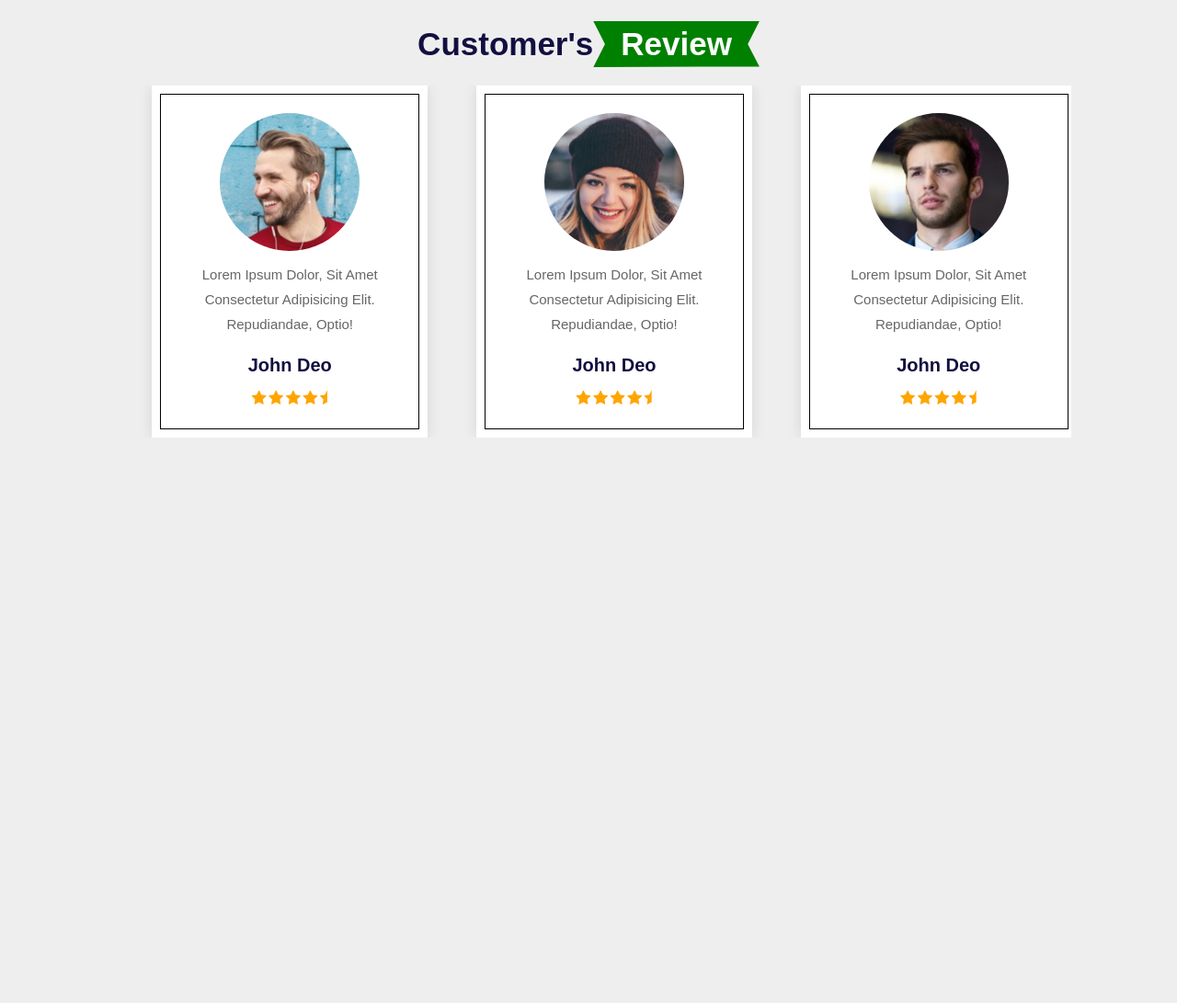
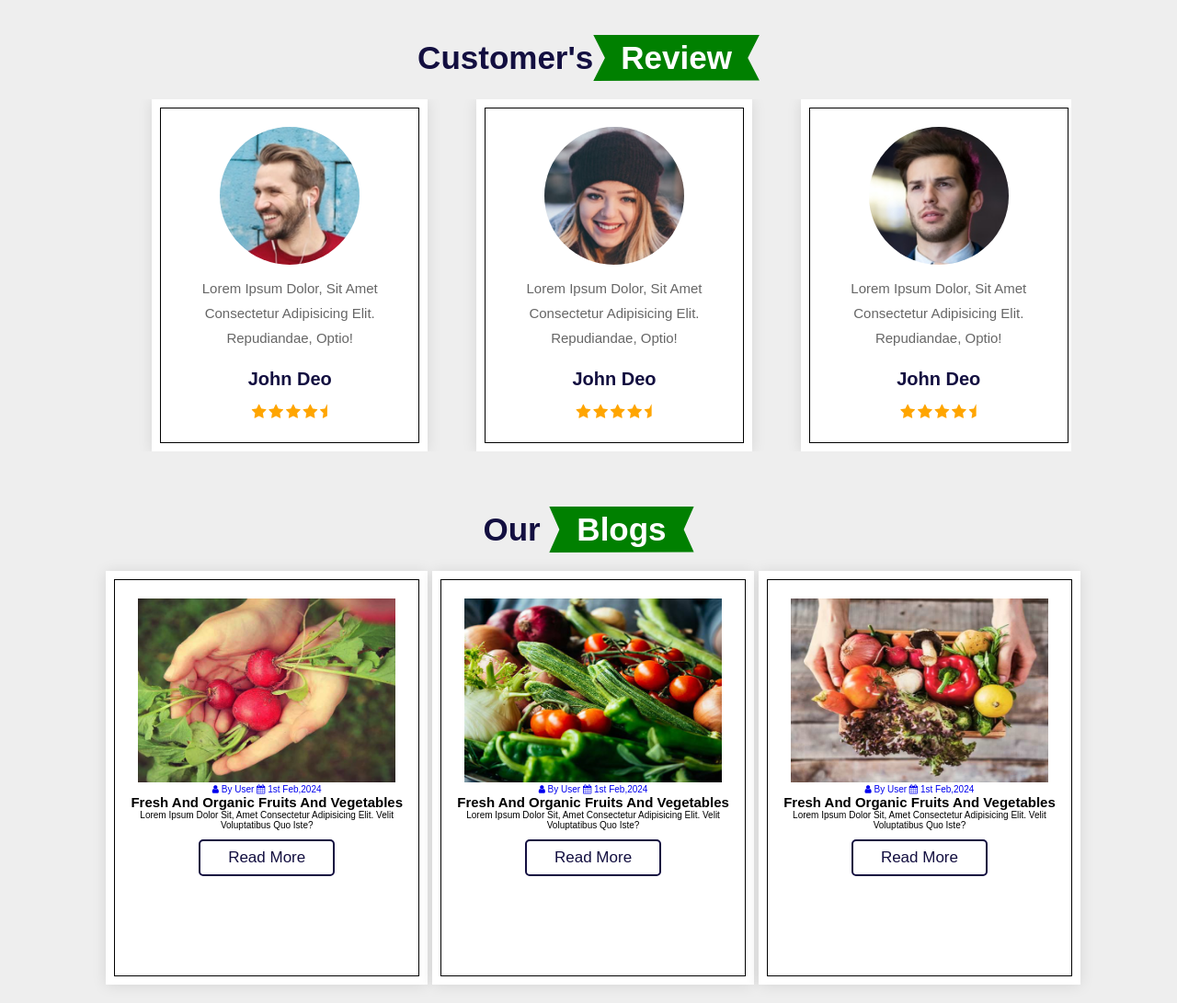
Before and after one commit to Tirth0362/Grocery-Store, a plain HTML site: page index.html in a window 1280 px wide. Shown: the part 2209-3300 px from the top of the page at 92% size. Before the commit the page ends 2705 px from the top, so only its background shows below. Drawn offline with nearby package versions, Linux system fonts and the light colour scheme.

Commit message:
update files

```diff
--- a/index.html
+++ b/index.html
@@ -266,7 +266,7 @@
         <div class="box-container">
             <div class="box">
                 <img src="/image/cat-1.png">
-                <h1>Vegitables</h1>
+                <h1>Vegetables</h1>
                 <p>Upto 40% Off</p>
                 <a href="#" class="btn">Shop Now</a>
             </div>
@@ -365,6 +365,60 @@
     </section>
     <!-- Review Section  -->
 
+    <!-- Blog Section  -->
+
+    <section class="Blogs" id="Blogs">
+
+        <h1 class="heading">Our <span>Blogs</span></h1>
+
+        <div class="box-container">
+            <div class="box">
+                <img src="/image/blog-1.jpg">
+                <div class="content">
+                    <div class="icon">
+                        <a href="#"><i class="fa fa-user"></i> By User</a>
+                        <a href="#"><i class="fa fa-calendar"></i> 1st Feb,2024</a>
+                    </div>
+                    <h1>Fresh And Organic Fruits And Vegetables</h1>
+                    <p>Lorem ipsum dolor sit, amet consectetur adipisicing elit. Velit voluptatibus quo iste?</p>
+                    <a href="#" class="btn">read more</a>
+                </div>
+            </div>
+
+            <div class="box">
+                <img src="/image/blog-2.jpg">
+                <div class="content">
+                    <div class="icon">
+                        <a href="#"><i class="fa fa-user"></i> By User</a>
+                        <a href="#"><i class="fa fa-calendar"></i> 1st Feb,2024</a>
+                    </div>
+                    <h1>Fresh And Organic Fruits And Vegetables</h1>
+                    <p>Lorem ipsum dolor sit, amet consectetur adipisicing elit. Velit voluptatibus quo iste?</p>
+                    <a href="#" class="btn">read more</a>
+
+                </div>
+            </div>
+
+            <div class="box">
+                <img src="/image/blog-3.jpg">
+                <div class="content">
+                    <div class="icon">
+                        <a href="#"><i class="fa fa-user"></i> By User</a>
+                        <a href="#"><i class="fa fa-calendar"></i> 1st Feb,2024</a>
+                    </div>
+                    <h1>Fresh And Organic Fruits And Vegetables</h1>
+                    <p>Lorem ipsum dolor sit, amet consectetur adipisicing elit. Velit voluptatibus quo iste?</p>
+                    <a href="#" class="btn">read more</a>
+
+                </div>
+            </div>
+        </div>
+
+
+    </section>
+
+    <!-- Blog Section  -->
+
     <script src="script.js"></script>
 </body>
 
--- a/style.css
+++ b/style.css
@@ -457,7 +457,9 @@ section{
 .Categories .box-container
 {
     border: 0px solid;
-    margin-left: 15px;
+    display: grid;
+    grid-template-columns: repeat(auto-fit,minmax(26rem,1fr));
+    gap: 1.5rem;
 }
 
 .Categories .box-container .box
@@ -549,6 +551,45 @@ section{
 
 }
 
+/* blogs */
+
+.Blogs .box-container
+{
+    border: 0px solid;
+    display: grid;
+    grid-template-columns: repeat(auto-fit,minmax(26rem,1fr));
+    gap: 1.5rem;
+}
+.Blogs .box-container .box
+{
+    border: 0px solid red;
+    box-sizing: border-box;
+    height: 450px;
+    width: 350px;
+    text-align: center;
+    padding: 3rem 2rem;
+    outline-offset: -1rem;
+    outline: var(--outline);
+    box-shadow: var(--box-shadow);
+    background-color: #fff;
+}
+.Blogs .box:hover
+{
+    box-shadow: 1px 1px 10px 4px var(--green);
+}
+
+.Blogs .box img
+{
+    height: 20rem;
+
+}
+
+
+
+
+
+
+
 
 
 @media (max-width:991px)
```
